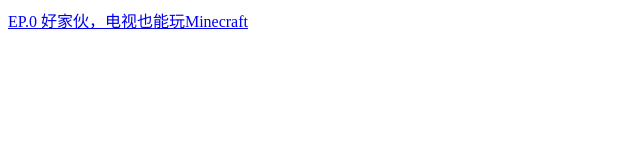
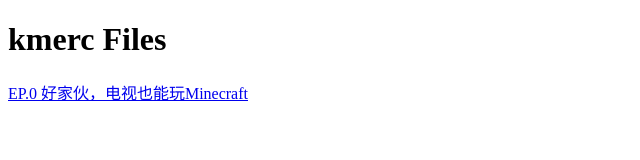
Before and after one commit to kmerc224/files, a plain HTML site: page index.html in a window 1280 px wide. Shown: the whole page, without its empty margins (0-640 px from the left). Drawn offline with Linux system fonts and the light colour scheme.

Commit message:
Update index.html

```diff
--- a/index.html
+++ b/index.html
@@ -6,6 +6,7 @@
     <title>kmerc Files</title>
 </head>
 <body>
+   <h1>kmerc Files</h1>
    <nav>
      <a href="#EP.0">EP.0 好家伙，电视也能玩Minecraft</a>
    </nav>
```
